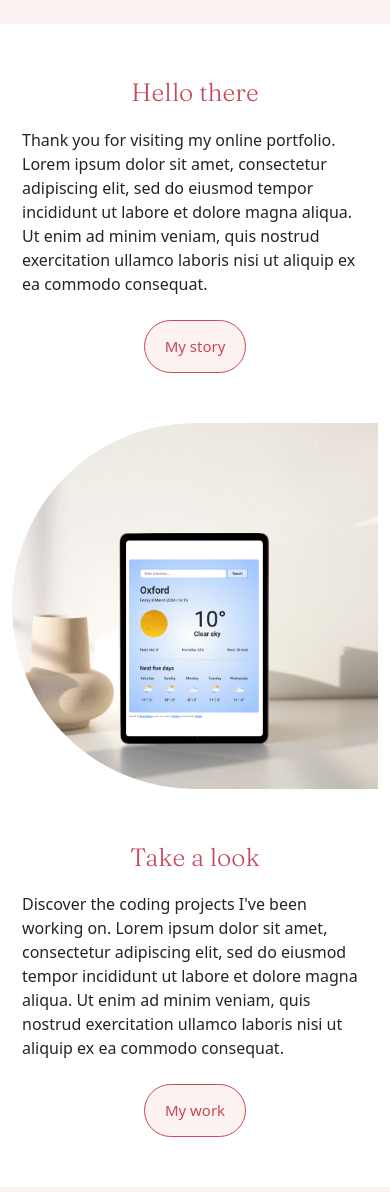
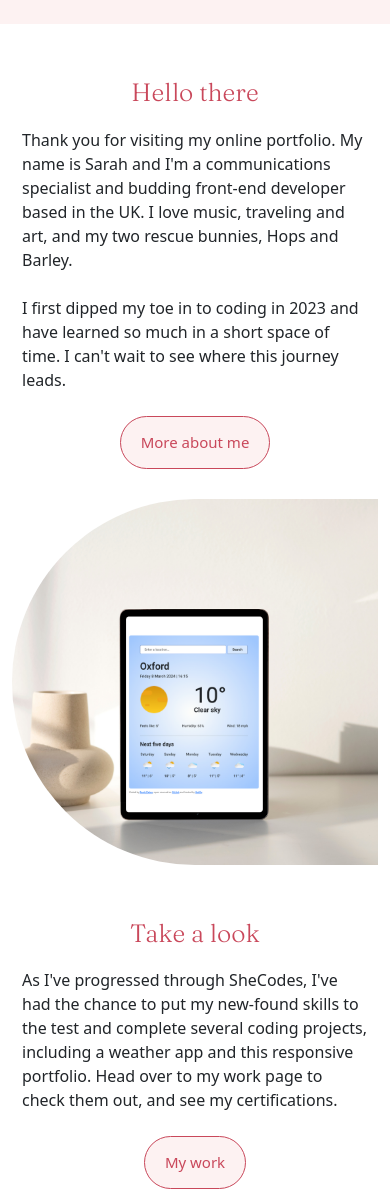
Before and after one commit to s-sakep/portfolio-project, a plain HTML site: page index.html in a window 390 px wide. Shown: the part 480-1672 px from the top of the page. Drawn offline with nearby package versions, Linux system fonts and the light colour scheme.

Commit message:
Updated paragraph content and adjusted mobile responsiveness

```diff
--- a/index.html
+++ b/index.html
@@ -43,7 +43,7 @@
           />
           <ul>
             <li class="active"><a href="/" title="Homepage">Home</a></li>
-            <li><a href="/about.html" title="About">My story</a></li>
+            <li><a href="/about.html" title="About">About me</a></li>
             <li><a href="/work.html" title="Work">My work</a></li>
             <li><a href="/contact.html" title="Contact">Contact</a></li>
           </ul>
@@ -64,14 +64,18 @@
           <div class="content-block">
             <h2 class="mb-3">Hello there</h2>
             <p class="mb-4">
-              Thank you for visiting my online portfolio. Lorem ipsum dolor sit
-              amet, consectetur adipiscing elit, sed do eiusmod tempor
-              incididunt ut labore et dolore magna aliqua. Ut enim ad minim
-              veniam, quis nostrud exercitation ullamco laboris nisi ut aliquip
-              ex ea commodo consequat.
+              Thank you for visiting my online portfolio. My name is Sarah and
+              I'm a communications specialist and budding front-end developer
+              based in the UK. I love music, traveling and art, and my two
+              rescue bunnies, Hops and Barley.
+              <br />
+              <br />
+              I first dipped my toe in to coding in 2023 and have learned so
+              much in a short space of time. I can't wait to see where this
+              journey leads.
             </p>
             <a href="/about.html" class="btn btn-branding" title="About"
-              >My story</a
+              >More about me</a
             >
           </div>
         </div>
@@ -96,11 +100,10 @@
           <div class="content-block">
             <h2 class="mb-3">Take a look</h2>
             <p class="mb-4">
-              Discover the coding projects I've been working on. Lorem ipsum
-              dolor sit amet, consectetur adipiscing elit, sed do eiusmod tempor
-              incididunt ut labore et dolore magna aliqua. Ut enim ad minim
-              veniam, quis nostrud exercitation ullamco laboris nisi ut aliquip
-              ex ea commodo consequat.
+              As I've progressed through SheCodes, I've had the chance to put my
+              new-found skills to the test and complete several coding projects,
+              including a weather app and this responsive portfolio. Head over
+              to my work page to check them out, and see my certifications.
             </p>
             <a href="/work.html" class="btn btn-branding" title="Work"
               >My work</a
--- a/styles/portfolio.css
+++ b/styles/portfolio.css
@@ -88,7 +88,7 @@ nav li.active a {
 }
 
 .content-block {
-  padding: 170px 40px 100px;
+  padding: 140px 40px 100px;
 }
 
 .contact-block {
@@ -206,7 +206,7 @@ footer .coding-credit a {
   text-decoration: none;
 }
 
-@media (max-width: 1023px) {
+@media (max-width: 1024px) {
   .content-block {
     padding: 50px 10px;
     text-align: center;
@@ -232,7 +232,7 @@ footer .coding-credit a {
 
   .content-block,
   .coding-projects {
-    padding: 50px 10px;
+    padding: 50px 10px 30px;
     text-align: center;
   }
 
```
Also changed, not shown: about.html (+13 -8 lines), contact.html (+1 -1 lines), work.html (+1 -1 lines).
